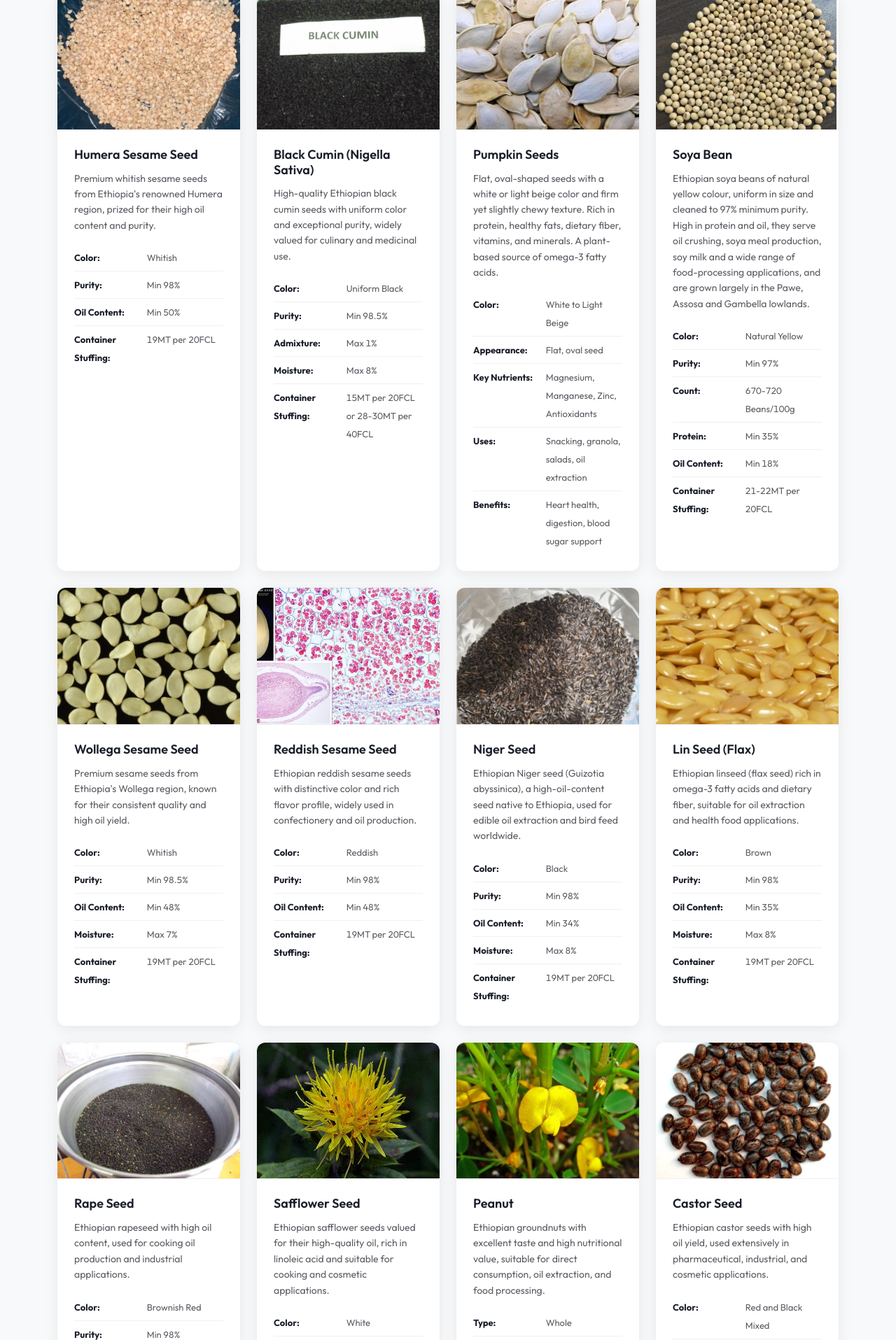
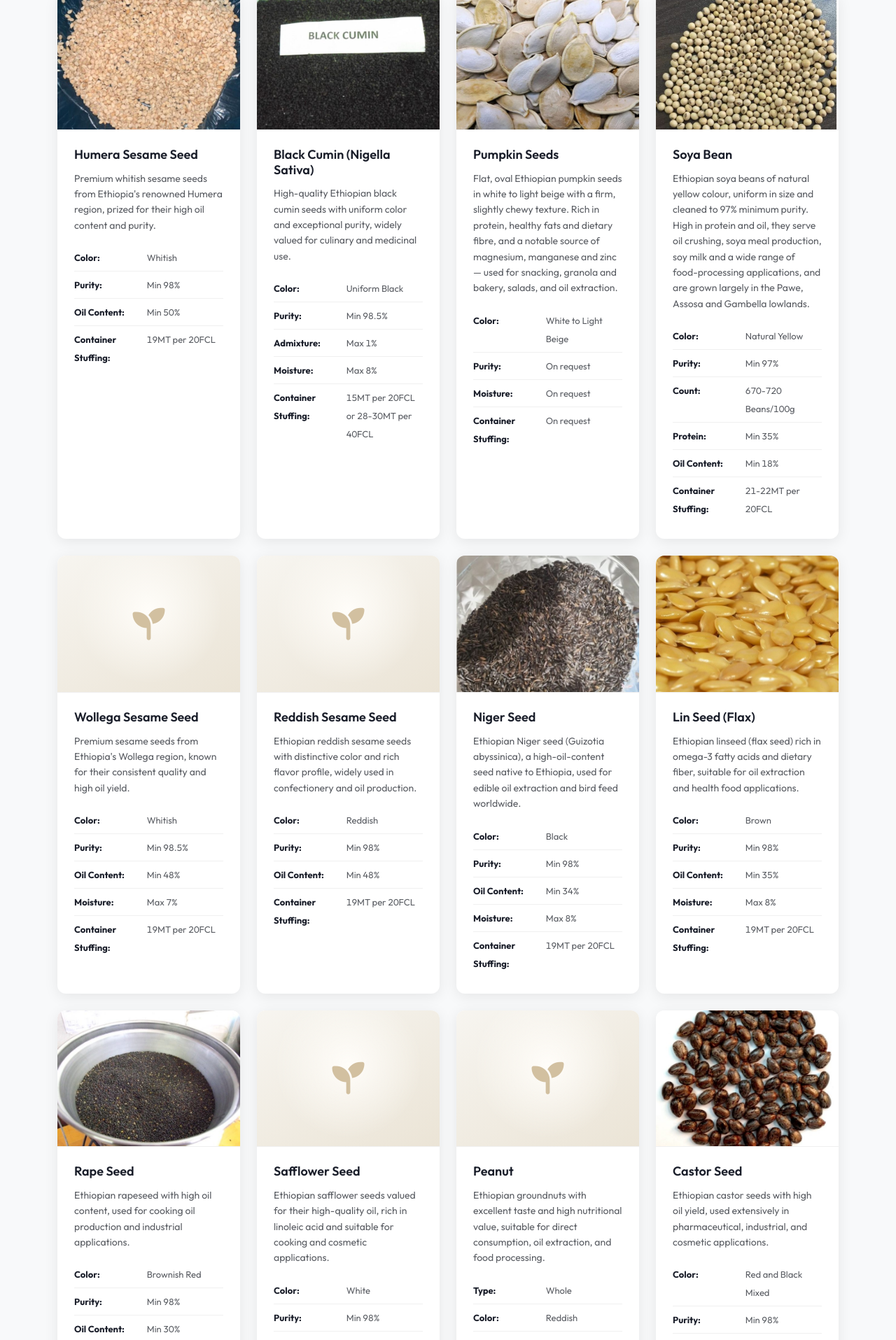
Before and after one commit to eyotomtomm/emmaus-export, a Django app: page /products/ in a window 1280 px wide. Shown: the part 794-2709 px from the top of the page at 70% size. Run offline with Django 5.2, Linux system fonts and the light colour scheme; parts of the project's set-up code (start-up, migrations or seed data) failed here and were passed over; some libraries are stand-ins or nearby versions; some web fonts are replaced.

Commit message:
Replace product photos that contradicted their own specs; fix Kabuli crop
Reviewing the 11 photos the client flagged showed several were not just
poorly cropped but the wrong subject entirely:
- reddish-sesame-seed.jpg was a stained microscope histology slide
- safflower-seed.jpg was the safflower flower, not the seed
- peanut.jpg was the peanut plant in flower, not the nut
- wollega-sesame-seed.jpg was a large flat melon-type seed, not sesame
  (compare humera-sesame-seed.jpg, which is correct)
- large-light-brown-kidney-beans.jpg was dark red, but the spec row on the
  same card reads "Color: Cream"

Each contradicted the spec list printed directly beneath it, so they are
removed rather than left in place. The cards now render a deliberate
"photograph pending" panel (cream gradient, muted seedling mark) that keeps
the grid intact and names the product. Swap back to an <img> when the
correct shots arrive.

Kabuli chickpea was the right product but framed badly: the pale cloth edge
ran the full height, so no object-position could crop it out. Re-cropped the
source to the chickpea mass (485x364, upscaled to 728x546).

Pumpkin Seeds was the only card ignoring the client's "ALL start with Color,
Purity, Oil Content, Size/Count, Moisture, then Container Stuffing" rule. It
now follows it, with the nutrition detail moved into the description and the
figures the client has not supplied marked "On request" rather than invented.

Claude-Session: https://claude.ai/code/session_01UipnX3ai3b8oHnwp6tN5TE

```diff
--- a/emmaus/static/css/emmaus.css
+++ b/emmaus/static/css/emmaus.css
@@ -1648,3 +1648,22 @@
         display: none;
     }
 }
+
+/* --- Product photo pending -------------------------------------------------
+   Used where the supplied shot contradicted the card's own spec row (wrong
+   species, the plant instead of the seed, or a colour the spec denies). A
+   named placeholder is honest; a wrong photo is not. Swap back to an <img>
+   as soon as the correct photograph lands. */
+.emmaus-product-card .product-img-pending {
+    display: flex;
+    align-items: center;
+    justify-content: center;
+    background:
+        radial-gradient(circle at 50% 40%, #fffdf9 0%, rgba(255, 253, 249, 0) 60%),
+        linear-gradient(150deg, #f7f5f0 0%, #ebe4d6 100%);
+    color: #c4ad84;
+    font-size: clamp(30px, 4.5vw, 46px);
+}
+.emmaus-product-card .product-img-pending i {
+    opacity: 0.75;
+}
--- a/emmaus/templates/pages/products.html
+++ b/emmaus/templates/pages/products.html
@@ -90,14 +90,13 @@
                   </div>
                   <div class="product-content">
                      <h4>Pumpkin Seeds</h4>
-                     <p>Flat, oval-shaped seeds with a white or light beige color and firm yet slightly chewy texture. Rich in protein, healthy fats, dietary fiber, vitamins, and minerals. A plant-based source of omega-3 fatty acids.</p>
+                     <p>Flat, oval Ethiopian pumpkin seeds in white to light beige with a firm, slightly chewy texture. Rich in protein, healthy fats and dietary fibre, and a notable source of magnesium, manganese and zinc &mdash; used for snacking, granola and bakery, salads, and oil extraction.</p>
                   </div>
                   <ul class="product-specs list-unstyled">
                      <li><strong>Color:</strong> White to Light Beige</li>
-                     <li><strong>Appearance:</strong> Flat, oval seed</li>
-                     <li><strong>Key Nutrients:</strong> Magnesium, Manganese, Zinc, Antioxidants</li>
-                     <li><strong>Uses:</strong> Snacking, granola, salads, oil extraction</li>
-                     <li><strong>Benefits:</strong> Heart health, digestion, blood sugar support</li>
+                     <li><strong>Purity:</strong> On request</li>
+                     <li><strong>Moisture:</strong> On request</li>
+                     <li><strong>Container Stuffing:</strong> On request</li>
                   </ul>
                </div>
             </div>
@@ -124,8 +123,8 @@
             <!-- Wollega Sesame Seed -->
             <div class="col-6 col-lg-4 col-xl-3" data-aos="fade-up" data-aos-duration="800">
                <div class="emmaus-product-card">
-                  <div class="product-img">
-                     <img src="{% static 'images/products/wollega-sesame-seed.jpg' %}" alt="Wollega Sesame Seed" loading="lazy" width="400" height="300">
+                  <div class="product-img product-img-pending" role="img" aria-label="Wollega Sesame Seed &mdash; product photograph pending">
+                     <i class="fa-solid fa-seedling" aria-hidden="true"></i>
                   </div>
                   <div class="product-content">
                      <h4>Wollega Sesame Seed</h4>
@@ -143,8 +142,8 @@
             <!-- Reddish Sesame Seed -->
             <div class="col-6 col-lg-4 col-xl-3" data-aos="fade-up" data-aos-duration="800" data-aos-delay="100">
                <div class="emmaus-product-card">
-                  <div class="product-img">
-                     <img src="{% static 'images/products/reddish-sesame-seed.jpg' %}" alt="Reddish Sesame Seed" loading="lazy" width="400" height="300">
+                  <div class="product-img product-img-pending" role="img" aria-label="Reddish Sesame Seed &mdash; product photograph pending">
+                     <i class="fa-solid fa-seedling" aria-hidden="true"></i>
                   </div>
                   <div class="product-content">
                      <h4>Reddish Sesame Seed</h4>
@@ -218,8 +217,8 @@
             <!-- Safflower Seed -->
             <div class="col-6 col-lg-4 col-xl-3" data-aos="fade-up" data-aos-duration="800" data-aos-delay="100">
                <div class="emmaus-product-card">
-                  <div class="product-img">
-                     <img src="{% static 'images/products/safflower-seed.jpg' %}" alt="Safflower Seed" loading="lazy" width="400" height="300">
+                  <div class="product-img product-img-pending" role="img" aria-label="Safflower Seed &mdash; product photograph pending">
+                     <i class="fa-solid fa-seedling" aria-hidden="true"></i>
                   </div>
                   <div class="product-content">
                      <h4>Safflower Seed</h4>
@@ -237,8 +236,8 @@
             <!-- Peanut -->
             <div class="col-6 col-lg-4 col-xl-3" data-aos="fade-up" data-aos-duration="800" data-aos-delay="200">
                <div class="emmaus-product-card">
-                  <div class="product-img">
-                     <img src="{% static 'images/products/peanut.jpg' %}" alt="Peanut" loading="lazy" width="400" height="300">
+                  <div class="product-img product-img-pending" role="img" aria-label="Peanut &mdash; product photograph pending">
+                     <i class="fa-solid fa-seedling" aria-hidden="true"></i>
                   </div>
                   <div class="product-content">
                      <h4>Peanut</h4>
@@ -529,8 +528,8 @@
             <!-- Large Light Brown Kidney Beans -->
             <div class="col-6 col-lg-4 col-xl-3" data-aos="fade-up" data-aos-duration="800">
                <div class="emmaus-product-card">
-                  <div class="product-img">
-                     <img src="{% static 'images/products/large-light-brown-kidney-beans.jpg' %}" alt="Large Light Brown Kidney Beans" loading="lazy" width="400" height="300">
+                  <div class="product-img product-img-pending" role="img" aria-label="Large Light Brown Kidney Beans &mdash; product photograph pending">
+                     <i class="fa-solid fa-seedling" aria-hidden="true"></i>
                   </div>
                   <div class="product-content">
                      <h4>Large Light Brown Kidney Beans</h4>
```
Also changed, not shown: emmaus/static/images/products/kabuli-chickpea.jpg, emmaus/static/images/products/large-light-brown-kidney-beans.jpg (deleted), emmaus/static/images/products/peanut.jpg (deleted), emmaus/static/images/products/reddish-sesame-seed.jpg (deleted), emmaus/static/images/products/safflower-seed.jpg (deleted), emmaus/static/images/products/wollega-sesame-seed.jpg (deleted).
